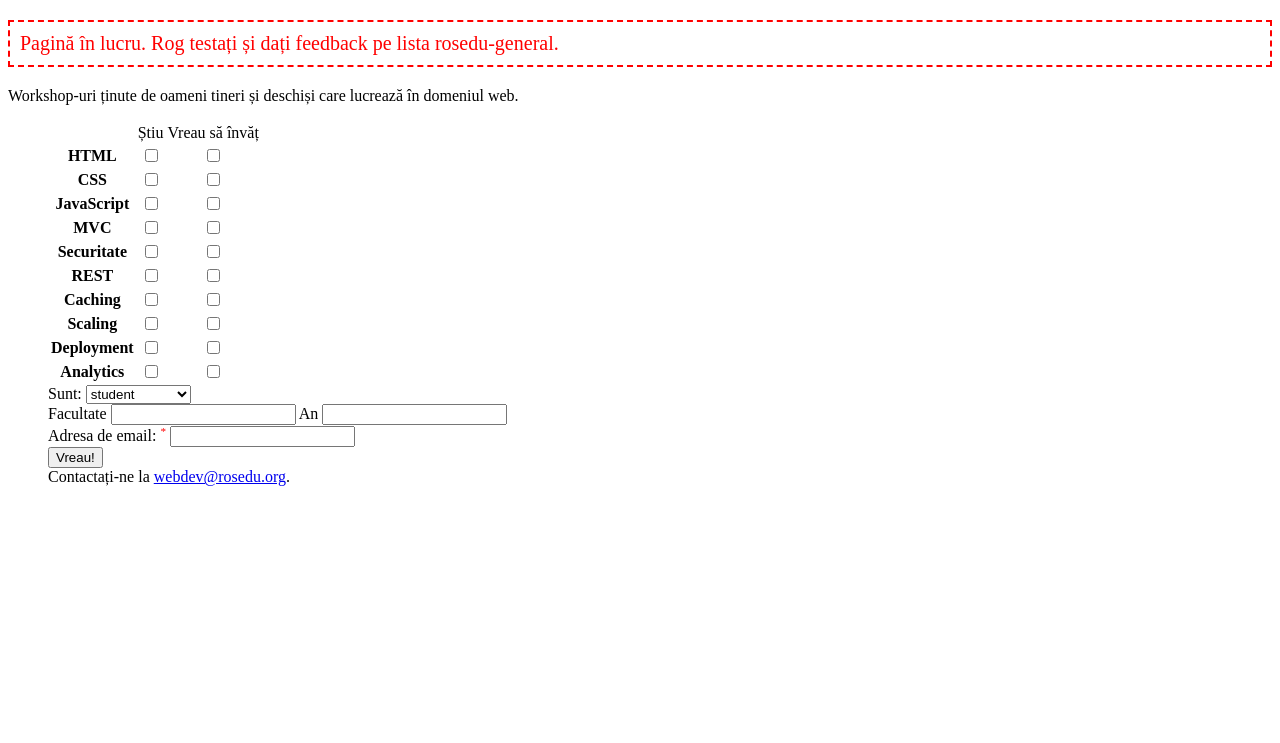
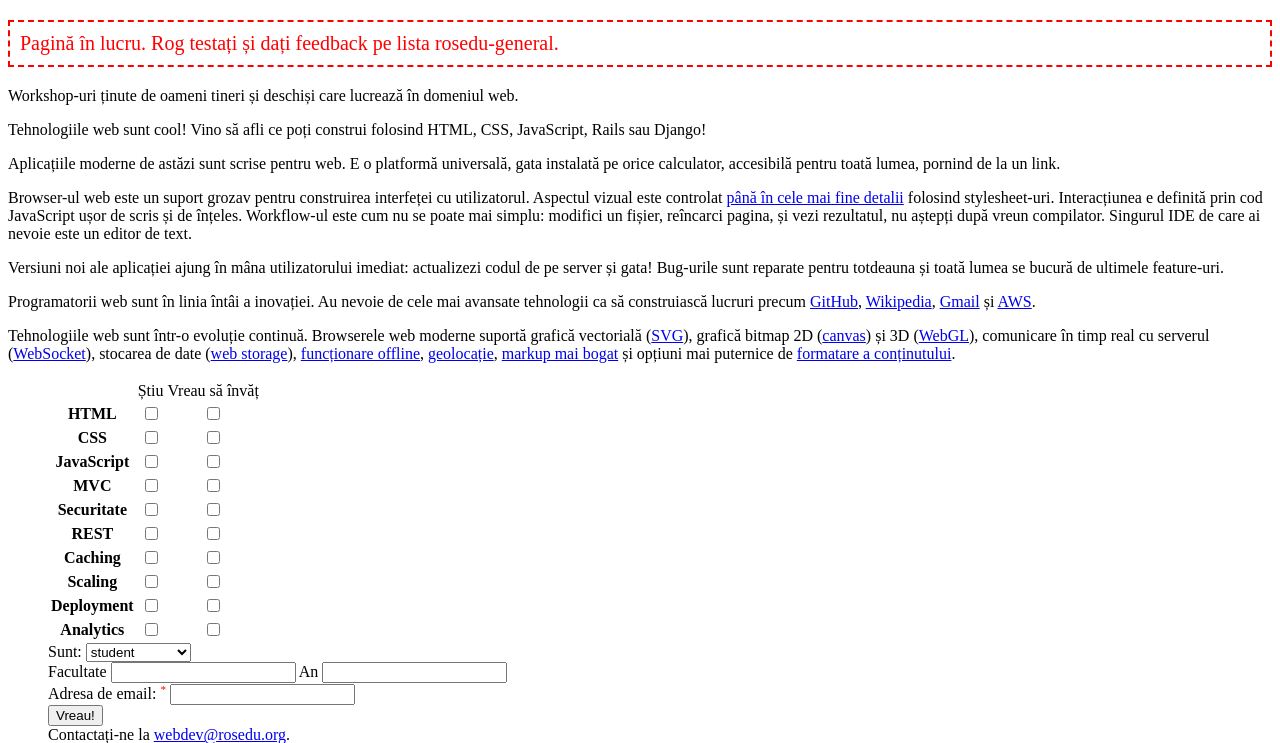
Before and after one commit to rosedu/web-workshops, a Flask app: page / in a window 1280 px wide. Shown: the top 743 px of the page. Run offline with Flask 2, Linux system fonts and the light colour scheme; some libraries are stand-ins or nearby versions.

Commit message:
add some copy to the page

```diff
--- a/templates/index.html
+++ b/templates/index.html
@@ -7,6 +7,72 @@
   Workshop-uri ținute de oameni tineri și deschiși care lucrează în
   domeniul web.
 </p>
+
+<p>
+  Tehnologiile web sunt cool! Vino să afli ce poți construi folosind
+  HTML, CSS, JavaScript, Rails sau Django!
+</p>
+
+<p>
+  Aplicațiile moderne de astăzi sunt scrise pentru web. E o platformă
+  universală, gata instalată pe orice calculator, accesibilă pentru
+  toată lumea, pornind de la un link.
+</p>
+
+<p>
+  Browser-ul web este un suport grozav pentru construirea interfeței cu
+  utilizatorul. Aspectul vizual este controlat <a
+  href="http://www.csszengarden.com/">până în cele mai fine detalii</a>
+  folosind stylesheet-uri. Interacțiunea e definită prin cod JavaScript
+  ușor de scris și de înțeles. Workflow-ul este cum nu se poate mai
+  simplu: modifici un fișier, reîncarci pagina, și vezi rezultatul, nu
+  aștepți după vreun compilator. Singurul IDE de care ai nevoie este un
+  editor de text.
+</p>
+
+<p>
+  Versiuni noi ale aplicației ajung în mâna utilizatorului imediat:
+  actualizezi codul de pe server și gata! Bug-urile sunt reparate pentru
+  totdeauna și toată lumea se bucură de ultimele feature-uri.
+</p>
+
+<p>
+  Programatorii web sunt în linia întâi a inovației. Au nevoie de cele
+  mai avansate tehnologii ca să construiască lucruri precum
+  <a href="https://github.com/">GitHub</a>,
+  <a href="http://www.wikipedia.org/">Wikipedia</a>,
+  <a href="https://mail.google.com/">Gmail</a>
+  și <a href="http://aws.amazon.com/">AWS</a>.
+</p>
+
+<p>
+  Tehnologiile web sunt într-o evoluție continuă. Browserele web moderne
+  suportă grafică vectorială (<a
+  href="http://en.wikipedia.org/wiki/Scalable_Vector_Graphics">SVG</a>),
+  grafică bitmap 2D (<a
+  href="http://en.wikipedia.org/wiki/Canvas_(HTML_element)">canvas</a>)
+  și 3D (<a href="http://en.wikipedia.org/wiki/WebGL">WebGL</a>),
+  comunicare în timp real cu serverul (<a
+  href="http://en.wikipedia.org/wiki/WebSocket">WebSocket</a>), stocarea
+  de date (<a href="http://en.wikipedia.org/wiki/Web_Storage">web
+  storage</a>), <a
+  href="http://en.wikipedia.org/wiki/Cache_manifest_in_HTML5">funcționare
+  offline</a>, <a
+  href="http://en.wikipedia.org/wiki/W3C_Geolocation_API">geolocație</a>,
+  <a href="http://diveintohtml5.info/semantics.html#new-elements">markup
+  mai bogat</a> și opțiuni mai puternice de <a
+  href="http://en.wikipedia.org/wiki/Cascading_Style_Sheets#CSS3">formatare
+  a conținutului</a>.
+</p>
+
+{#
+TODO linkuri inspiraționale
+
+* css zen garden
+* diveintohtml5
+* html5 boilerplate
+
+#}
 
 <form action="/signup" method="post" name="signup">
 
```
